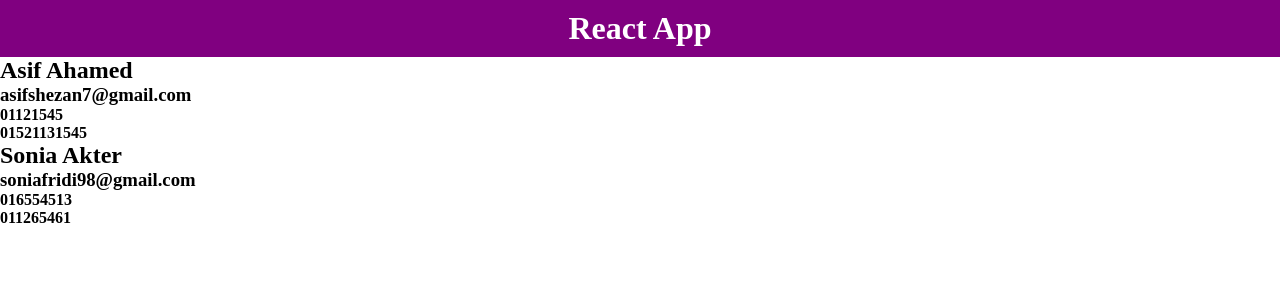
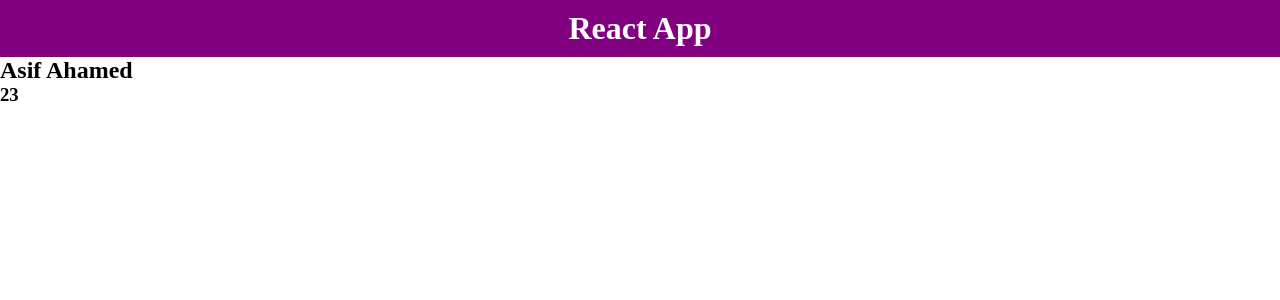
Before and after one commit to asifshezan/React-App, a React (Create React App) app: page / in a window 1280 px wide. Shown: the top 300 px of the page. Built offline with nearby package versions, Linux system fonts and the light colour scheme.

Commit message:
data pass by functional component

```diff
--- a/src/App.js
+++ b/src/App.js
@@ -2,23 +2,24 @@ import React from "react";
 // import List from "./components/UniqueList/List";
 // import Card from "./components/Card";
 // import Data from "./data.json";
+import Card2 from "./components/Card2";
 
-const users = [
-    {
-        fullName : "Asif Ahamed",
-        email : "asifshezan7@gmail.com",
-        phones : [
-            {home : "01121545"}, {office : "01521131545"}
-        ]
-    },
-    {
-        fullName : "Sonia Akter",
-        email : "soniafridi98@gmail.com",
-        phones : [
-            {home : "016554513"}, {office : "011265461"}
-        ]
-    }
-];
+// const users = [
+//     {
+//         fullName : "Asif Ahamed",
+//         email : "asifshezan7@gmail.com",
+//         phones : [
+//             {home : "01121545"}, {office : "01521131545"}
+//         ]
+//     },
+//     {
+//         fullName : "Sonia Akter",
+//         email : "soniafridi98@gmail.com",
+//         phones : [
+//             {home : "016554513"}, {office : "011265461"}
+//         ]
+//     }
+// ];
 
 
 function App(){
@@ -35,7 +36,12 @@ function App(){
     return (<div>
         <h1 className='headingStyle'>React App</h1>
 
-        {
+        <Card2 name="Asif Ahamed" age="23"/>
+
+
+
+
+        {/* {
             users.map((user, index) =>
             <article>
                 <h2>{ user.fullName }</h2>
@@ -51,10 +57,7 @@ function App(){
                 }
             </article>
             )
-        }
-
-
-
+        } */}
 
 
         {/* { Data.map((item, index) => <Card key={index} titleText = {item.title} descText = {item.desc} /> ) }
--- /dev/null
+++ b/src/components/Card2.js
@@ -0,0 +1,10 @@
+function Card2(props){
+    return (
+        <div>
+        <h2>{props.name}</h2>
+        <h3>{props.age}</h3>
+        </div>
+    )
+}
+
+export default Card2;
```
